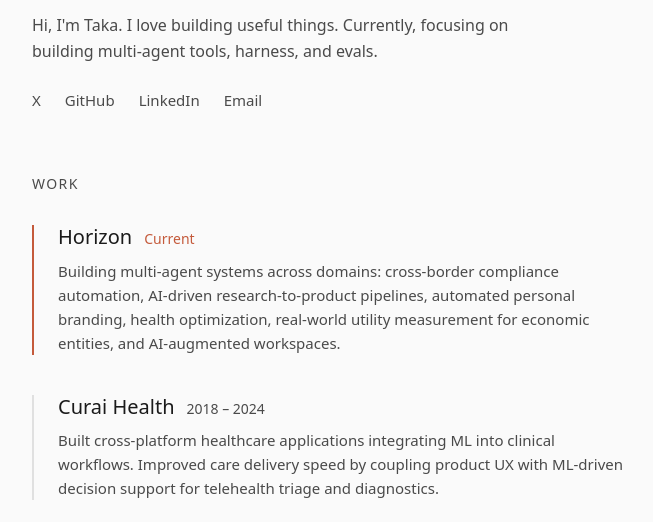
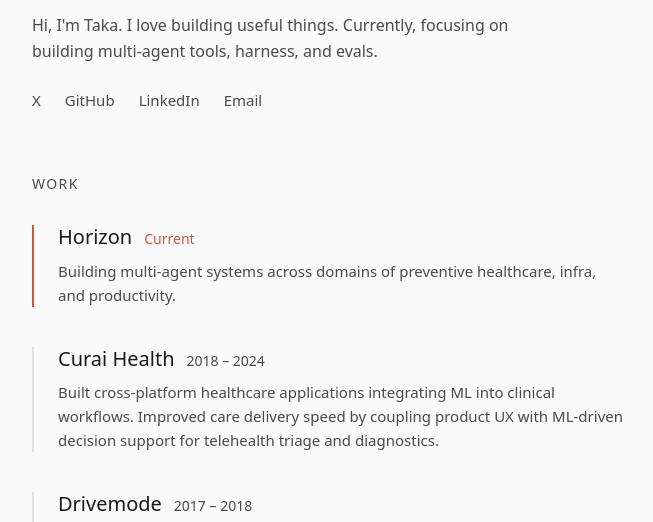
Before and after one commit to TakaIshikawa/takaishikawa.com, a plain HTML site: page index.html in a window 1280 px wide. Shown: the part 214-736 px from the top of the page, without its empty margins (312-965 px from the left). Drawn offline with Linux system fonts and the light colour scheme.

Commit message:
Update Horizon description

```diff
--- a/index.html
+++ b/index.html
@@ -29,7 +29,7 @@
             <h3>Horizon</h3>
             <span class="period">Current</span>
           </div>
-          <p>Building multi-agent systems across domains: cross-border compliance automation, AI-driven research-to-product pipelines, automated personal branding, health optimization, real-world utility measurement for economic entities, and AI-augmented workspaces.</p>
+          <p>Building multi-agent systems across domains of preventive healthcare, infra, and productivity.</p>
         </article>
         <article class="work-item">
           <div class="work-header">
```
